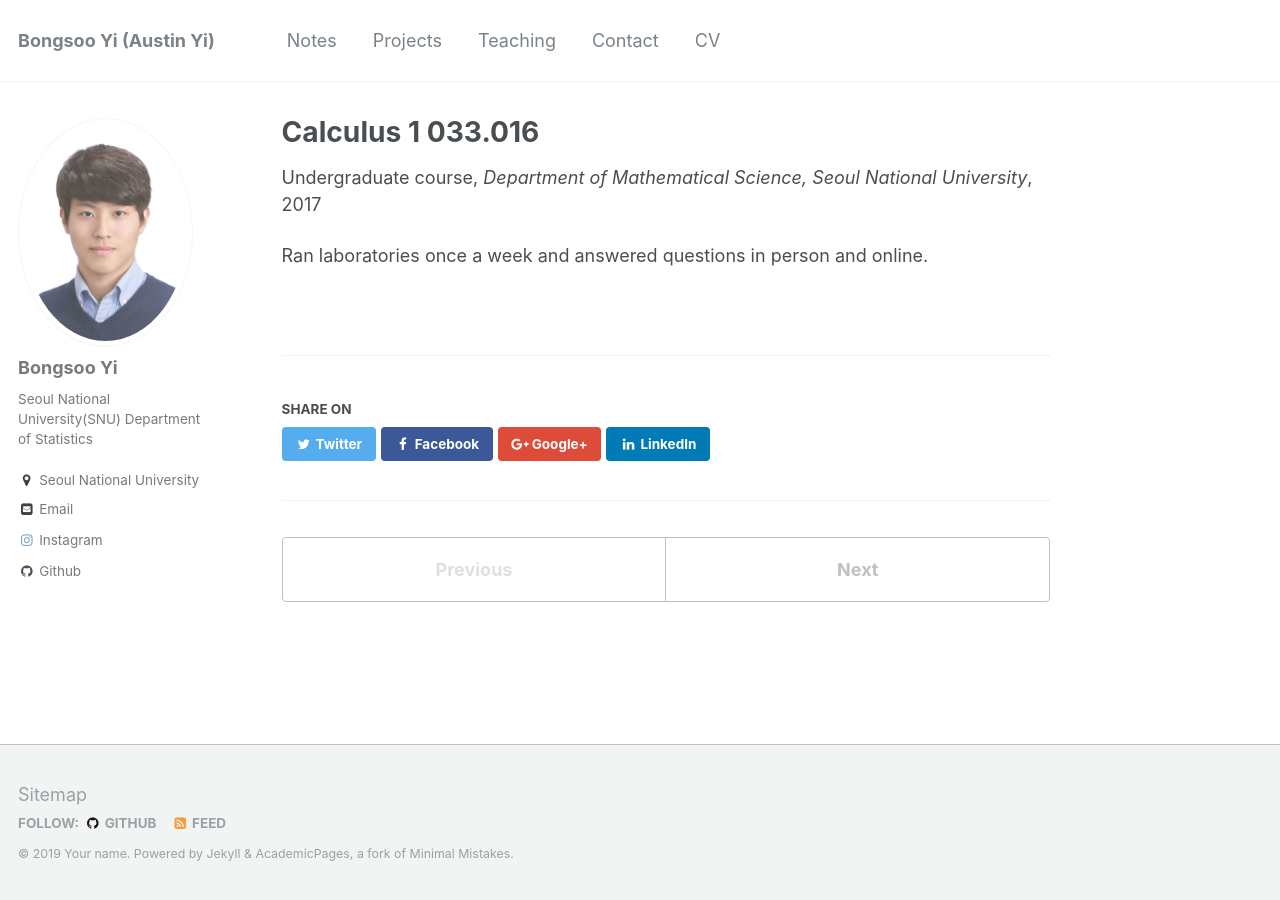
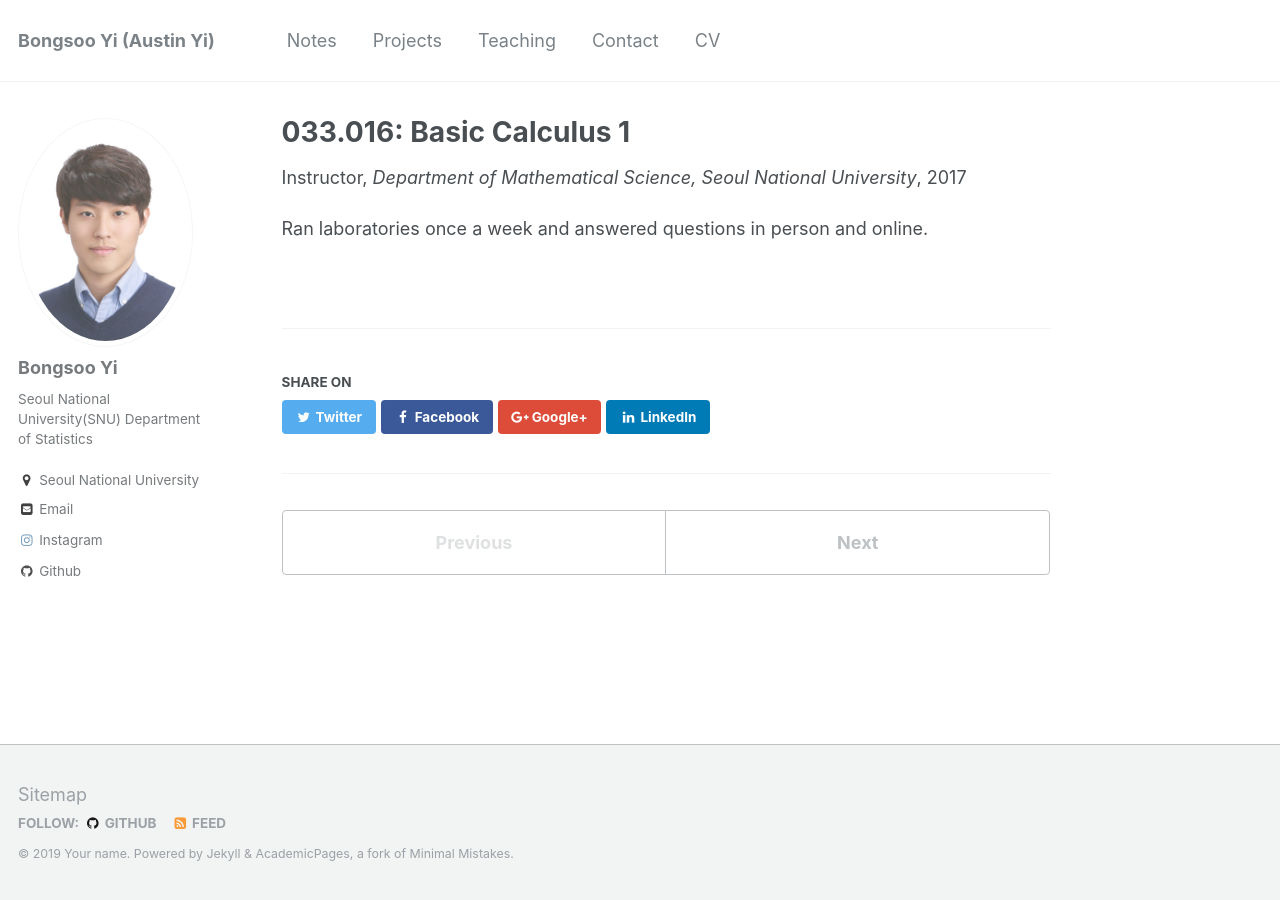
Before and after one commit to austinyi/austinyi.github.io, a Jekyll site: the page built from _teaching/2017-spring-teaching-2.md, in a window 1280 px wide. Built offline with Jekyll 4.4.1, drawn with Linux system fonts in a browser that asks for light colours.

Commit message:
Update 2017-spring-teaching-2.md

```diff
--- a/_teaching/2017-spring-teaching-2.md
+++ b/_teaching/2017-spring-teaching-2.md
@@ -1,7 +1,7 @@
 ---
-title: "Calculus 1 033.016"
+title: "033.016: Basic Calculus 1"
 collection: teaching
-type: "Undergraduate course"
+type: "Instructor"
 permalink: /teaching/2017-spring-teaching-1
 venue: "Department of Mathematical Science, Seoul National University"
 date: 2017-01-01
```
